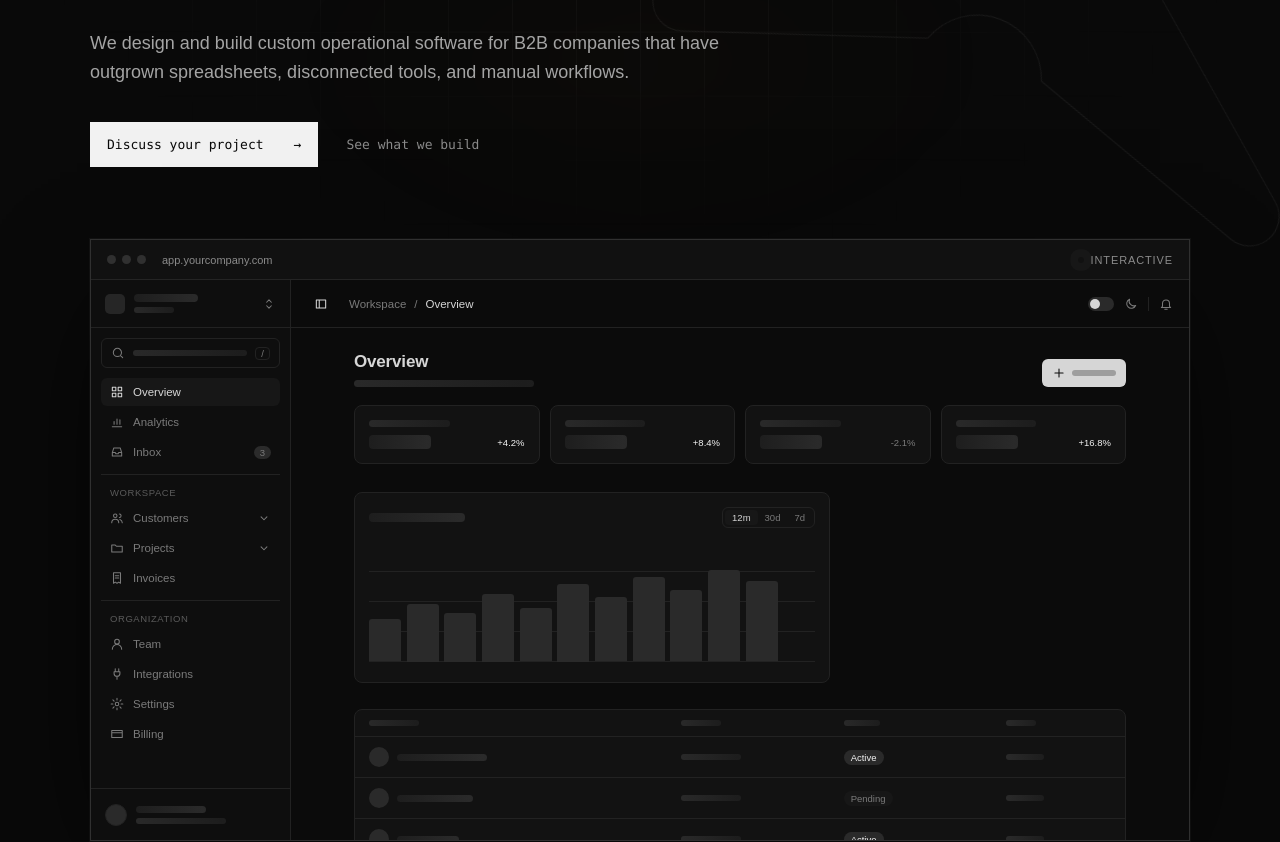
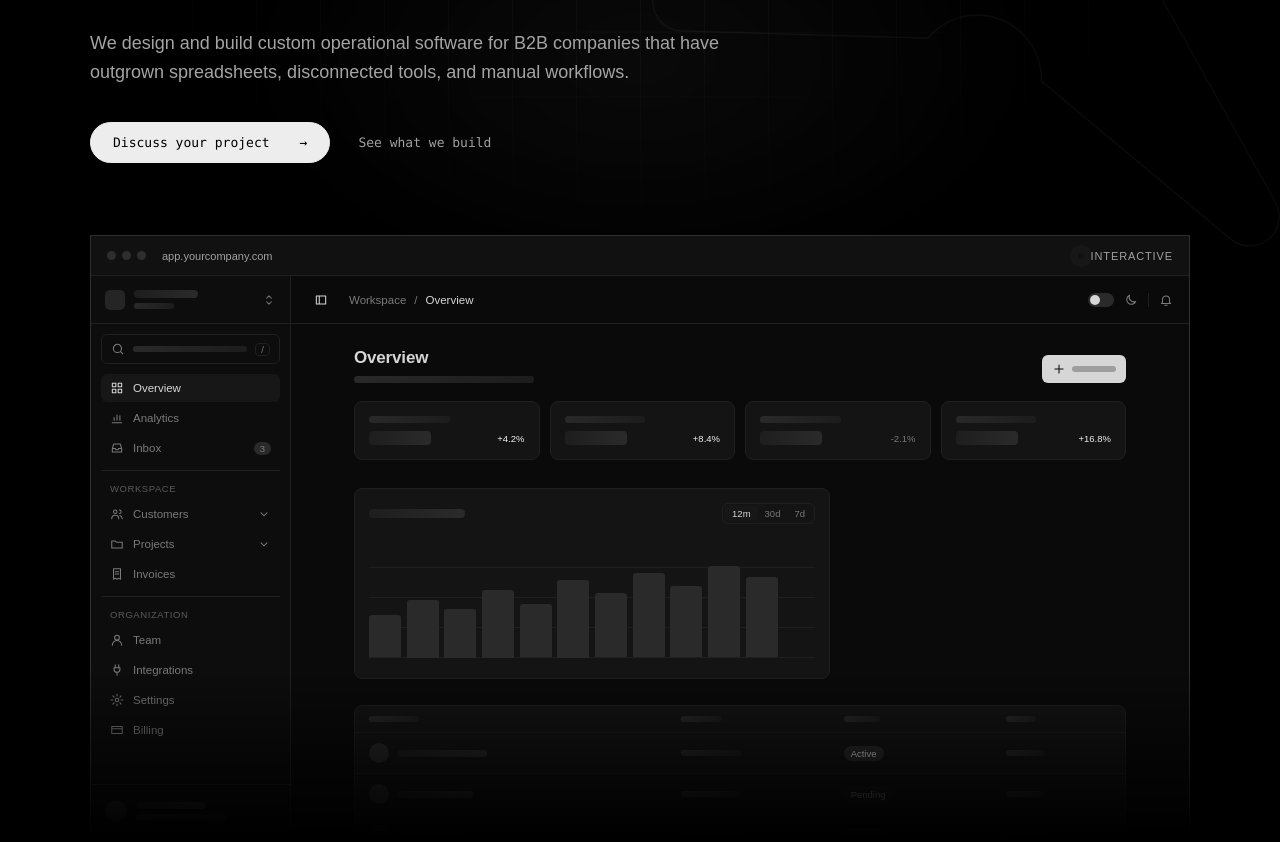
Before and after one commit to jperaleselizondo-hash/arquet, a Next.js app: page / in a window 1280 px wide. Shown: the part 569-1411 px from the top of the page. Built offline with nearby package versions, Linux system fonts and the light colour scheme.

Commit message:
Switch to Vercel-style monochrome palette with sparing blue signal

```diff
--- a/app/globals.css
+++ b/app/globals.css
@@ -12,18 +12,19 @@ html {
 }
 
 :root {
-  --bg: #090909;
-  --surface: #0d0d0d;
+  --bg: #000000;
+  --surface: #0a0a0a;
   --surface-2: #111111;
 
-  --text: #f2f2f2;
-  --muted: #8b8b8b;
-  --muted-2: #5f5f5f;
-
-  --border: #242424;
-  --border-light: #303030;
-
-  --accent: #c19138;
+  --text: #ededed;
+  --muted: #a1a1a1;
+  --muted-2: #666666;
+
+  --border: #1f1f1f;
+  --border-light: #2e2e2e;
+
+  --accent: #ededed;
+  --signal: #3291ff;
 
   --shell: 1100px;
 }
@@ -244,7 +245,8 @@ strong {
 
   width: fit-content;
 
-  padding: 14px 16px;
+  padding: 12px 22px;
+  border-radius: 999px;
 
   background: var(--text);
   color: var(--bg);
@@ -265,8 +267,8 @@ strong {
 }
 
 .primaryButton:hover {
-  background: var(--accent);
-  border-color: var(--accent);
+  background: #cfcfcf;
+  border-color: #cfcfcf;
 }
 
 .textLink {
@@ -487,7 +489,7 @@ strong {
 }
 
 .bTrail {
-  stroke: rgba(193, 145, 56, 0.45);
+  stroke: rgba(50, 145, 255, 0.4);
   stroke-width: 1.4;
   stroke-dasharray: 100;
   stroke-dashoffset: 100;
@@ -495,11 +497,11 @@ strong {
 }
 
 .bComet {
-  stroke: var(--accent);
+  stroke: var(--signal);
   stroke-width: 3.5;
   stroke-dasharray: 6 120;
   stroke-dashoffset: 6;
-  filter: drop-shadow(0 0 6px rgba(193, 145, 56, 0.9));
+  filter: drop-shadow(0 0 6px rgba(50, 145, 255, 0.9));
   animation: boardComet 700ms cubic-bezier(0.4, 0, 0.2, 1) forwards;
 }
 
@@ -565,8 +567,8 @@ strong {
 
 .bNode.active .bShape {
   stroke: var(--accent);
-  fill: #0c0f19;
-  filter: drop-shadow(0 0 10px rgba(193, 145, 56, 0.25));
+  fill: #141414;
+  filter: drop-shadow(0 0 10px rgba(237, 237, 237, 0.25));
 }
 
 .bNode.active .bLabel {
@@ -591,16 +593,16 @@ strong {
 
 .bStatus rect {
   fill: #050505;
-  stroke: rgba(193, 145, 56, 0.5);
+  stroke: rgba(50, 145, 255, 0.45);
 }
 
 .bStatus circle {
-  fill: var(--accent);
+  fill: var(--signal);
   animation: livePulse 1.2s ease-in-out infinite;
 }
 
 .bStatus text {
-  fill: var(--accent);
+  fill: var(--signal);
   font-size: 11px;
 }
 
@@ -716,11 +718,11 @@ strong {
   .mNode.active .mMarker {
     border-color: var(--accent);
     background: var(--accent);
-    box-shadow: 0 0 12px rgba(193, 145, 56, 0.6);
+    box-shadow: 0 0 12px rgba(237, 237, 237, 0.6);
   }
 
   .mNode.active .mTag {
-    border-color: rgba(193, 145, 56, 0.5);
+    border-color: rgba(237, 237, 237, 0.5);
     color: var(--accent);
     text-transform: none;
     letter-spacing: 0;
@@ -1137,7 +1139,7 @@ main {
   width: 900px;
   height: 500px;
   transform: translateX(-50%);
-  background: radial-gradient(ellipse at center, rgba(193, 145, 56, 0.03), transparent 65%);
+  background: radial-gradient(ellipse at center, rgba(255, 255, 255, 0.07), transparent 65%);
   filter: blur(40px);
   animation: glowPulse 7s ease-in-out infinite;
 }
@@ -1205,6 +1207,8 @@ main {
 .heroVisual {
   margin-top: 72px;
   perspective: 1600px;
+  mask-image: linear-gradient(to bottom, #000 72%, transparent 100%);
+  -webkit-mask-image: linear-gradient(to bottom, #000 72%, transparent 100%);
   opacity: 0;
   animation: visualIn 1100ms cubic-bezier(0.2, 0.7, 0.2, 1) 450ms forwards;
 }
@@ -1288,10 +1292,10 @@ main {
 }
 
 .mockApp {
-  --m-bg: #0b0b0b;
-  --m-side: #0e0e0e;
-  --m-card: #121212;
-  --m-line: #222222;
+  --m-bg: #0a0a0a;
+  --m-side: #0d0d0d;
+  --m-card: #141414;
+  --m-line: #1f1f1f;
   --m-skel: #1d1d1d;
   --m-skel-strong: #2a2a2a;
   --m-text: #d6d6d6;
@@ -2735,8 +2739,8 @@ main {
 }
 
 .dmTable.isTouched {
-  border-color: rgba(193, 145, 56, 0.4);
-  box-shadow: 0 0 0 3px rgba(193, 145, 56, 0.05);
+  border-color: rgba(237, 237, 237, 0.4);
+  box-shadow: 0 0 0 3px rgba(237, 237, 237, 0.05);
 }
 
 .dmTableHead {
@@ -2814,7 +2818,7 @@ main {
 
 .dmMethod {
   padding: 2px 6px;
-  border: 1px solid rgba(193, 145, 56, 0.35);
+  border: 1px solid rgba(237, 237, 237, 0.35);
   border-radius: 4px;
   font-size: 10px;
   letter-spacing: 0.06em;
@@ -2921,8 +2925,8 @@ main {
 }
 
 .dmNode.is-active {
-  border-color: rgba(193, 145, 56, 0.55);
-  box-shadow: 0 0 0 4px rgba(193, 145, 56, 0.06);
+  border-color: rgba(237, 237, 237, 0.55);
+  box-shadow: 0 0 0 4px rgba(237, 237, 237, 0.06);
 }
 
 .dmNodeHead {
@@ -3025,7 +3029,7 @@ main {
 
 .dmReturn code {
   padding: 1px 6px;
-  border: 1px solid rgba(193, 145, 56, 0.3);
+  border: 1px solid rgba(237, 237, 237, 0.3);
   border-radius: 4px;
   font-size: 10px;
   color: var(--accent);
```
